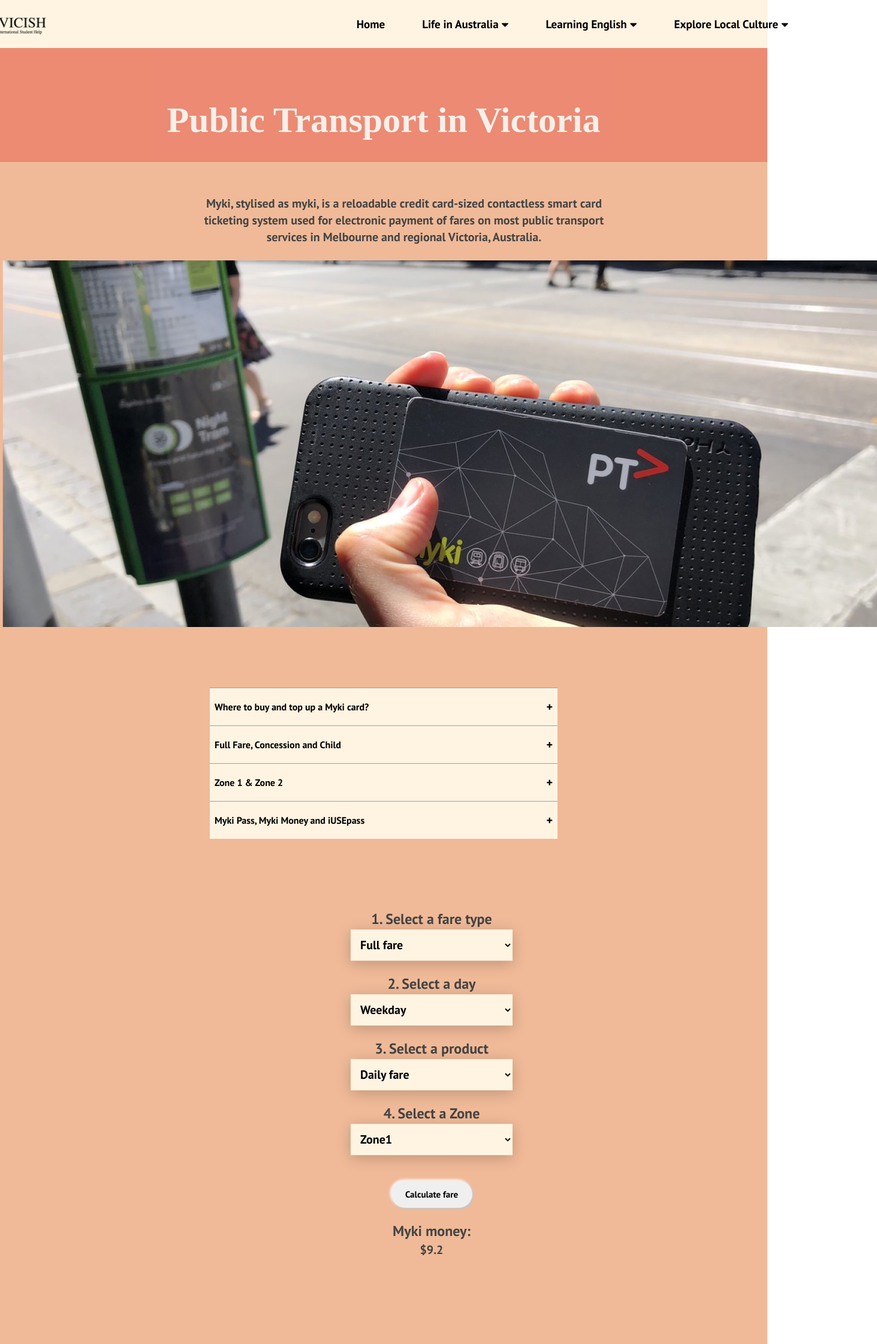
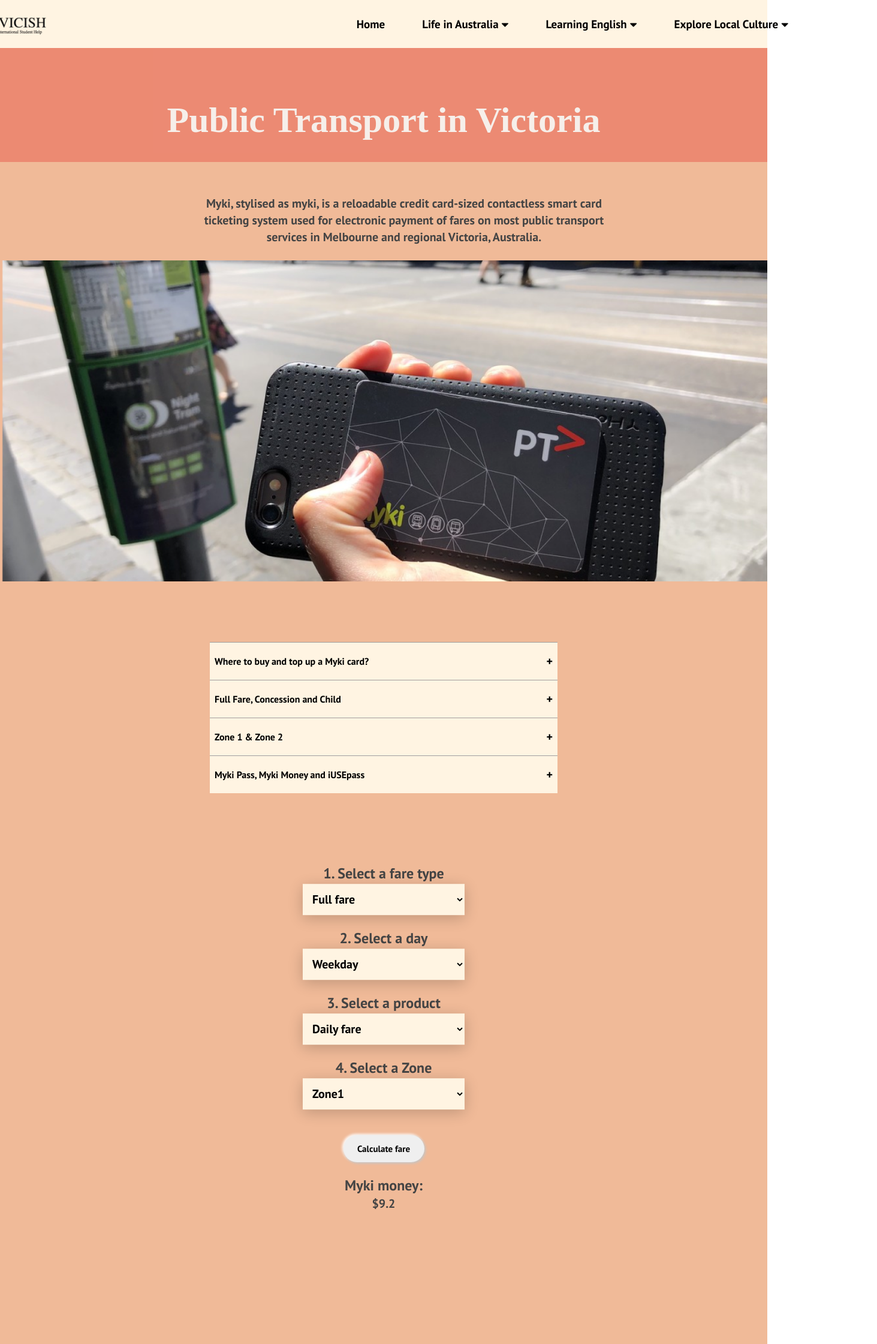
Before and after one commit to Fantastisity/VICISH-front-end, a React (Create React App) app: page /transport in a window 1280 px wide. Shown: the top 2240 px of the page at 60% size, 1463 px wide, since content can reach past the window. Built offline with nearby package versions, Linux system fonts and the light colour scheme.

Commit message:
Update transportationPg.css

```diff
--- a/src/components/pages/transportationPg.css
+++ b/src/components/pages/transportationPg.css
@@ -1,8 +1,14 @@
 .main-myki {
+  position: relative;
   margin-top: 10rem;
-  margin-left: 45rem;
+  margin-left: 50%;
   width: 30rem;
   text-align: center;
+}
+
+.bannerPic{
+  background-size: cover;
+  width: 100%;
 }
 
 .input-label {
```
